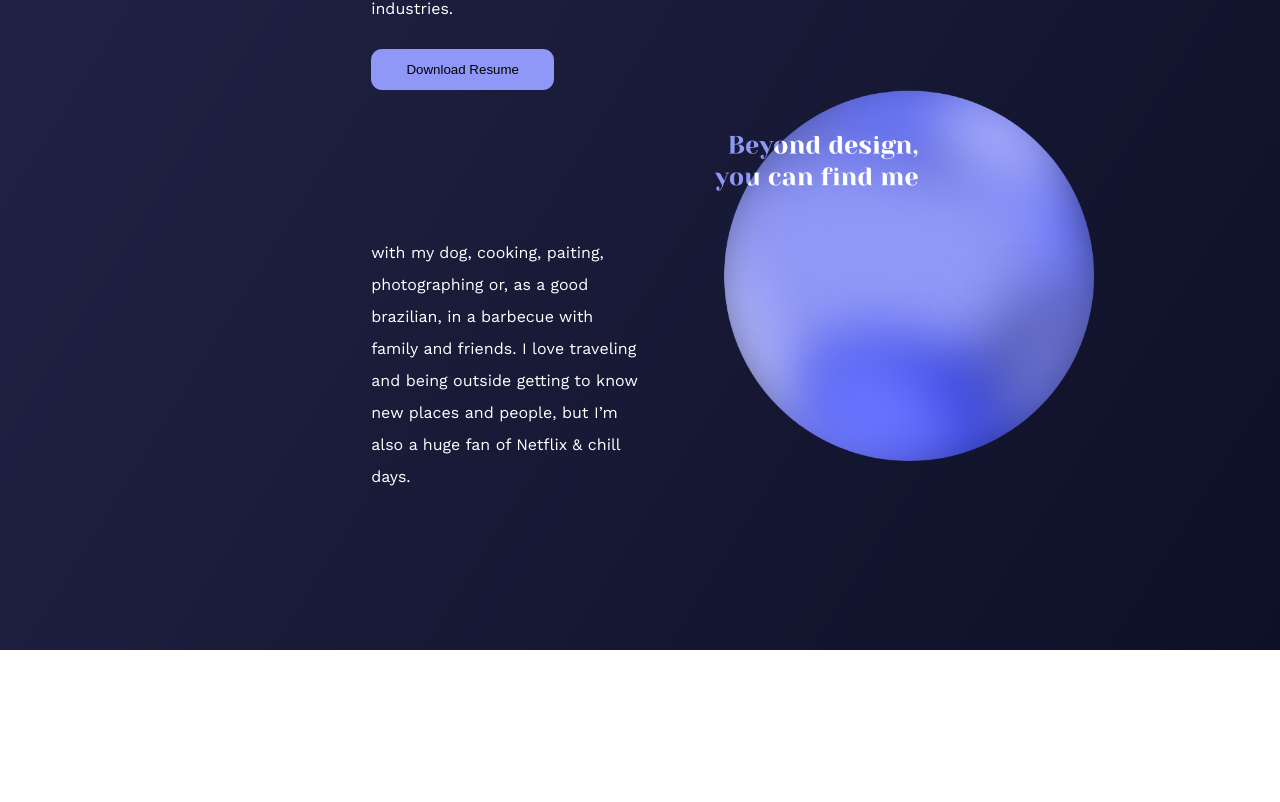
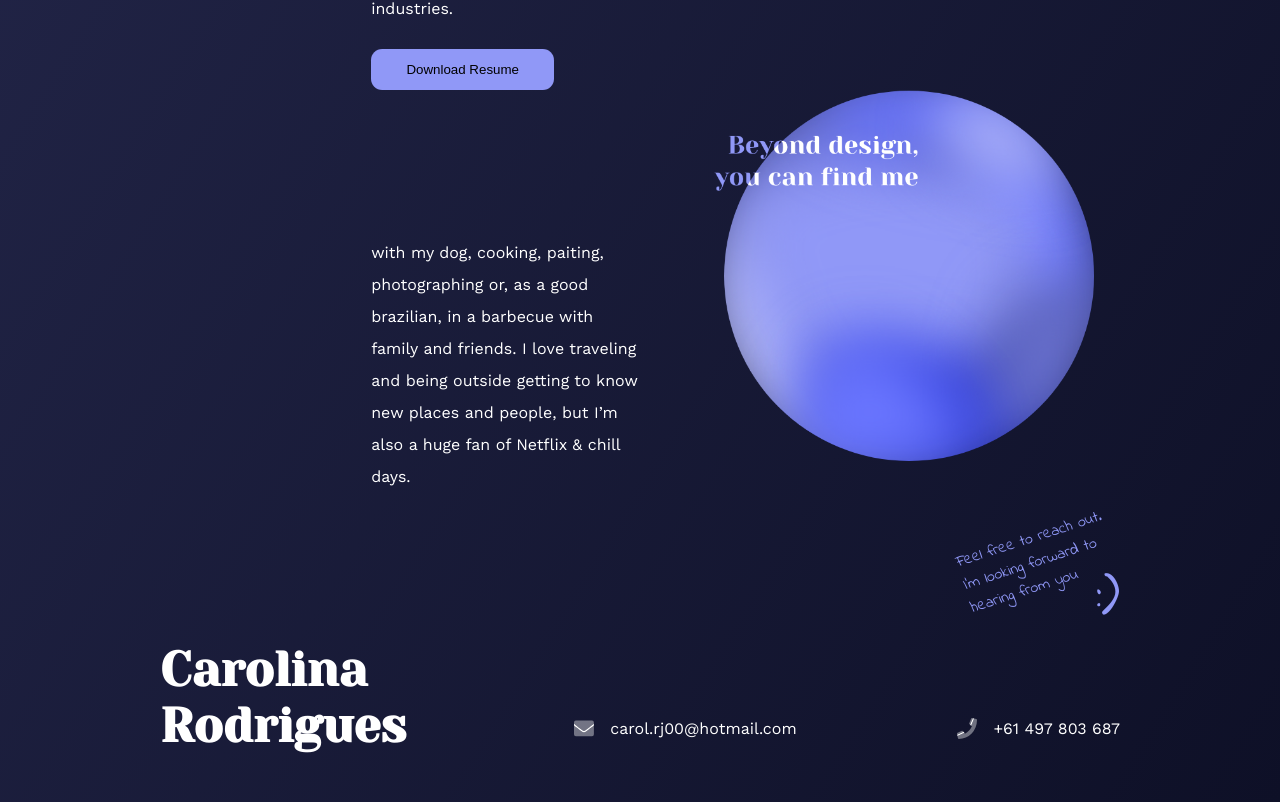
Before and after one commit to maolivieri/carolina-portfolio, a Next.js app: page /about in a window 1280 px wide. Shown: the part 630-1432 px from the top of the page. Before the commit the page ends 1280 px from the top, so only its background shows below. Built offline with nearby package versions, Linux system fonts and the light colour scheme.

Commit message:
feat: add about me page footer

```diff
--- a/src/pages/about/index.tsx
+++ b/src/pages/about/index.tsx
@@ -1,5 +1,6 @@
 import styles from "./styles.module.scss";
 import { SideNav } from "../../components/SideNav";
+import Image from "next/image";
 
 const AboutPage = () => {
   return (
@@ -29,10 +30,11 @@ const AboutPage = () => {
         <div className={styles.extaContent}>
           <div className={styles.extaContentLeftColumn}>
             <p>
+              {`
               with my dog, cooking, paiting, photographing or, as a good
               brazilian, in a barbecue with family and friends. I love traveling
               and being outside getting to know new places and people, but I’m
-              also a huge fan of Netflix & chill days.
+              also a huge fan of Netflix & chill days.`}
             </p>
           </div>
           <div className={styles.extaContentRightColumn}>
@@ -41,7 +43,45 @@ const AboutPage = () => {
         </div>
         <div className={styles.skills}></div>
       </main>
-      <footer></footer>
+      <div className={styles.footer}>
+        <div className={styles.footerHightlight}>
+          <p className={styles.footerHightlightText}>
+            {`Feel free to reach out. I'm looking forward to hearing from you`}
+          </p>
+          <p className={styles.footerHightlightFace}>:)</p>
+        </div>
+        <div className={styles.footerContent}>
+          <h3>
+            Carolina <br /> Rodrigues
+          </h3>
+          <div className={styles.contactSectionWrapper}>
+            <div className={`${styles.contactBox}`}>
+              <div>
+                <Image
+                  src="/assets/icons/mail.svg"
+                  width={26}
+                  height={26}
+                  layout="responsive"
+                  alt="email icon"
+                />
+              </div>
+              <p>carol.rj00@hotmail.com</p>
+            </div>
+            <div className={`${styles.contactBox} ${styles.contactMargin}`}>
+              <div>
+                <Image
+                  src="/assets/icons/phone.svg"
+                  width={26}
+                  height={26}
+                  layout="responsive"
+                  alt="phone icon"
+                />
+              </div>
+              <p>+61 497 803 687</p>
+            </div>
+          </div>
+        </div>
+      </div>
     </div>
   );
 };
--- a/src/pages/about/styles.module.scss
+++ b/src/pages/about/styles.module.scss
@@ -158,3 +158,105 @@
     min-width: calc(21vw * 1.5);
   }
 }
+
+.footer {
+  display: flex;
+  flex-direction: column;
+  align-items: stretch;
+  padding: 0 3rem 3rem 3rem;
+
+  @media (min-width: 768px) {
+    padding: 0 6rem 3rem 6rem;
+  }
+
+  /* Large devices (laptops/desktops, 992px and up) */
+  @media (min-width: 992px) {
+    padding: 0 8rem 3rem 8rem;
+  }
+
+  /* Extra large devices (large laptops and desktops, 1200px and up) */
+  @media (min-width: 1200px) {
+    padding: 0 10rem 3rem 10rem;
+  }
+}
+
+.footerHightlight {
+  align-self: flex-end;
+
+  p {
+    color: #9098f7;
+    font-family: "Indie Flower", cursive;
+    margin: 0;
+  }
+
+  .footerHightlightText {
+    width: 10rem;
+    transform: rotate(-18deg);
+    margin-top: 2rem;
+  }
+
+  .footerHightlightFace {
+    font-size: 4rem;
+    text-align: right;
+    margin-top: -3rem;
+  }
+}
+
+.footerContent {
+  display: flex;
+  flex-direction: column;
+
+  @media (min-width: 768px) {
+    flex-direction: row;
+    align-items: flex-end;
+    justify-content: space-between;
+  }
+
+  h3 {
+    color: #ffffff;
+    font-size: 3rem;
+    margin: 0;
+  }
+
+  p {
+    color: #ffffff;
+  }
+
+  .contactSectionWrapper {
+    display: flex;
+    flex-direction: column;
+
+    @media (min-width: 768px) {
+      flex-direction: row;
+    }
+
+    .contactBox {
+      display: flex;
+      align-items: center;
+      flex: 1;
+
+      div {
+        width: 1.3rem;
+        height: 1.3rem;
+        margin-right: 1rem;
+      }
+    }
+  }
+}
+
+.contactMargin {
+  margin-left: 0rem;
+
+  @media (min-width: 768px) {
+    margin-left: 3rem;
+  }
+
+  @media (min-width: 992px) {
+    margin-left: 8rem;
+  }
+
+  /* Extra large devices (large laptops and desktops, 1200px and up) */
+  @media (min-width: 1200px) {
+    margin-left: 10rem;
+  }
+}
```
